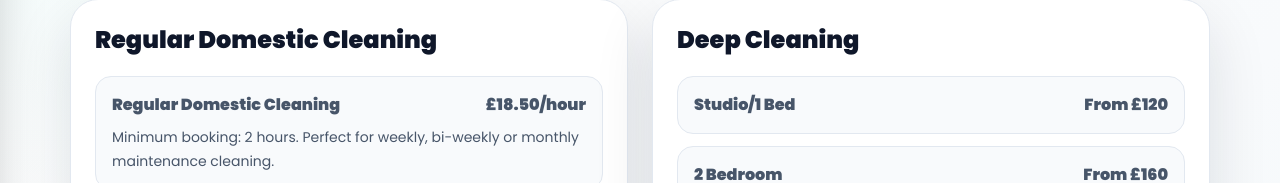
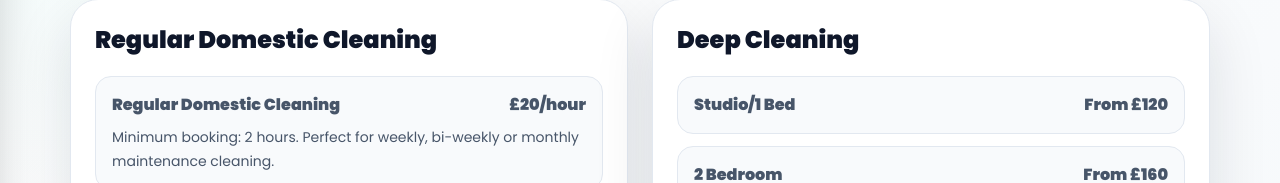
Before and after one commit to adebare-adeyemo/Never-give-up, a Next.js app: page /pricing in a window 1280 px wide. Shown: the part 461-644 px from the top of the page. Built offline with nearby package versions, Linux system fonts and the light colour scheme.

Commit message:
Update page.jsx

```diff
--- a/app/pricing/page.jsx
+++ b/app/pricing/page.jsx
@@ -8,7 +8,7 @@ export const metadata = {
 };
 
 const domestic = [
-  ['Regular Domestic Cleaning', '£18.50/hour', 'Minimum booking: 2 hours. Perfect for weekly, bi-weekly or monthly maintenance cleaning.'],
+  ['Regular Domestic Cleaning', '£20/hour', 'Minimum booking: 2 hours. Perfect for weekly, bi-weekly or monthly maintenance cleaning.'],
   ['Ironing Service', 'From £15/hour', 'Can be added to regular domestic cleaning or booked separately.'],
 ];
 
```
